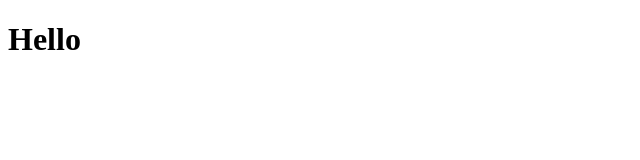
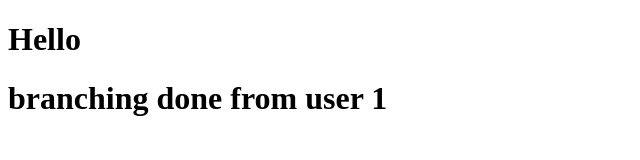
Before and after one commit to nav1dzaman/giT, a plain HTML site: page index.html in a window 1280 px wide. Shown: the whole page, without its empty margins (0-640 px from the left). Drawn offline with Linux system fonts and the light colour scheme.

Commit message:
from feature1

```diff
--- a/index.html
+++ b/index.html
@@ -7,5 +7,6 @@
 </head>
 <body>
     <h1>Hello</h1>
+    <h1>branching done from user 1</h1>
 </body>
 </html>
```
